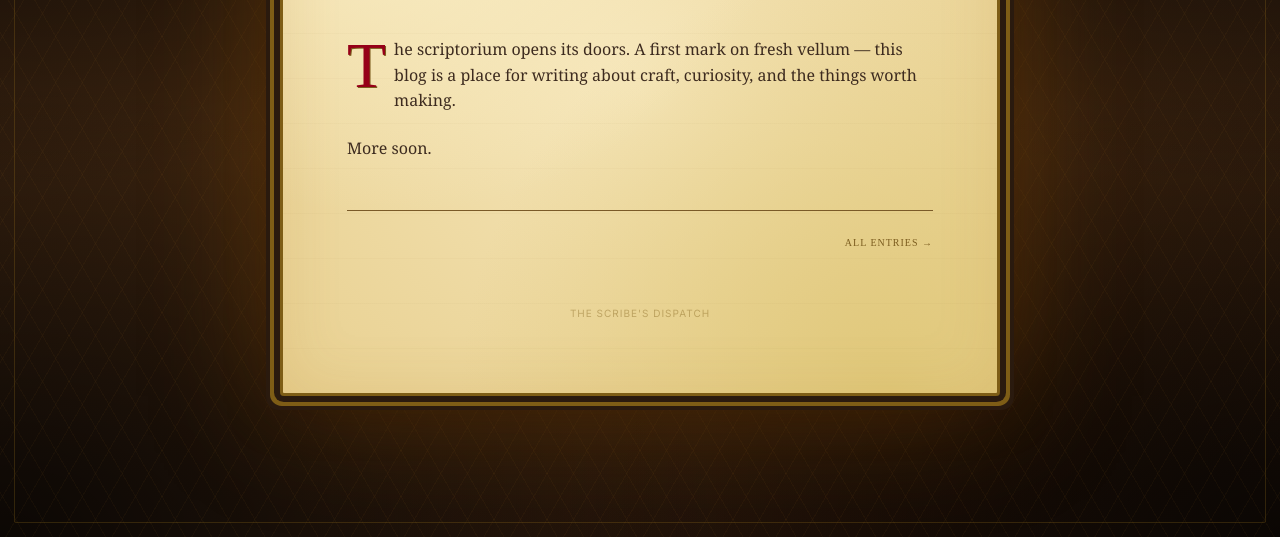
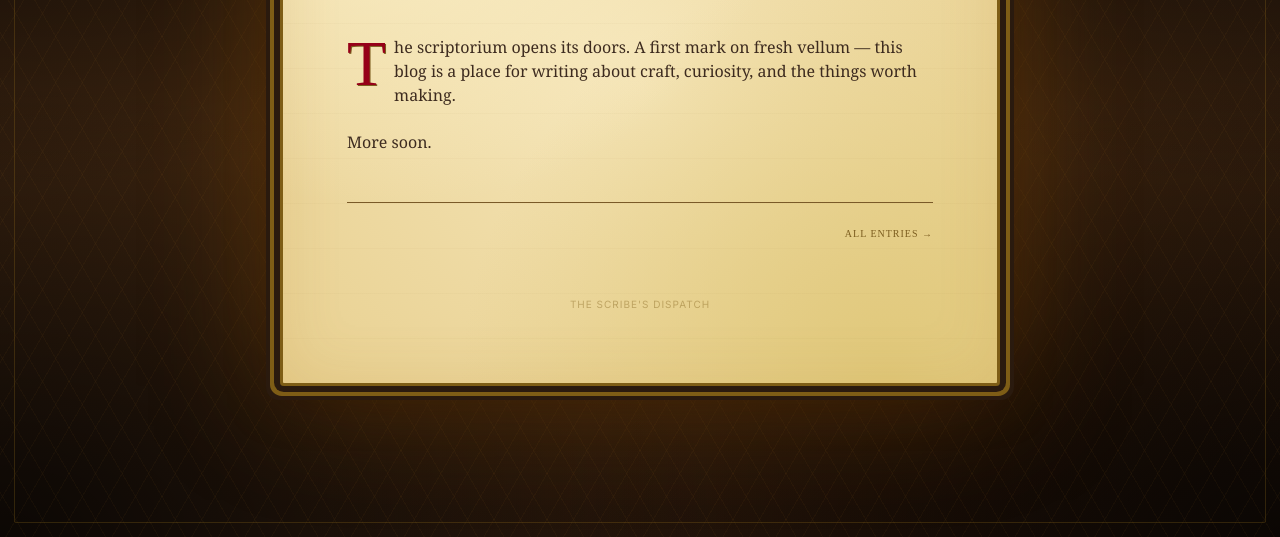
Before and after one commit to ihavedna/blog, a plain HTML site: page 2026/06/07/hello-world/index.html in a window 1280 px wide. Shown: the part 263-800 px from the top of the page. Drawn offline with Linux system fonts and the light colour scheme; a web font is replaced by a local one.

Commit message:
Increase InkwellScribe size + tighten line-height further

```diff
--- a/2026/06/07/hello-world/index.html
+++ b/2026/06/07/hello-world/index.html
@@ -99,11 +99,11 @@
 
     /* InkwellScribe/Scriptoria sizing — only when custom fonts are active */
     html:not([data-fonts="backup"]) body {
-      font-size: 18px;
-      line-height: 1.5;
+      font-size: 19px;
+      line-height: 1.4;
     }
     html:not([data-fonts="backup"]) .post-body {
-      line-height: 1.6;
+      line-height: 1.5;
     }
 
     *, *::before, *::after { box-sizing: border-box; margin: 0; padding: 0; }
```
